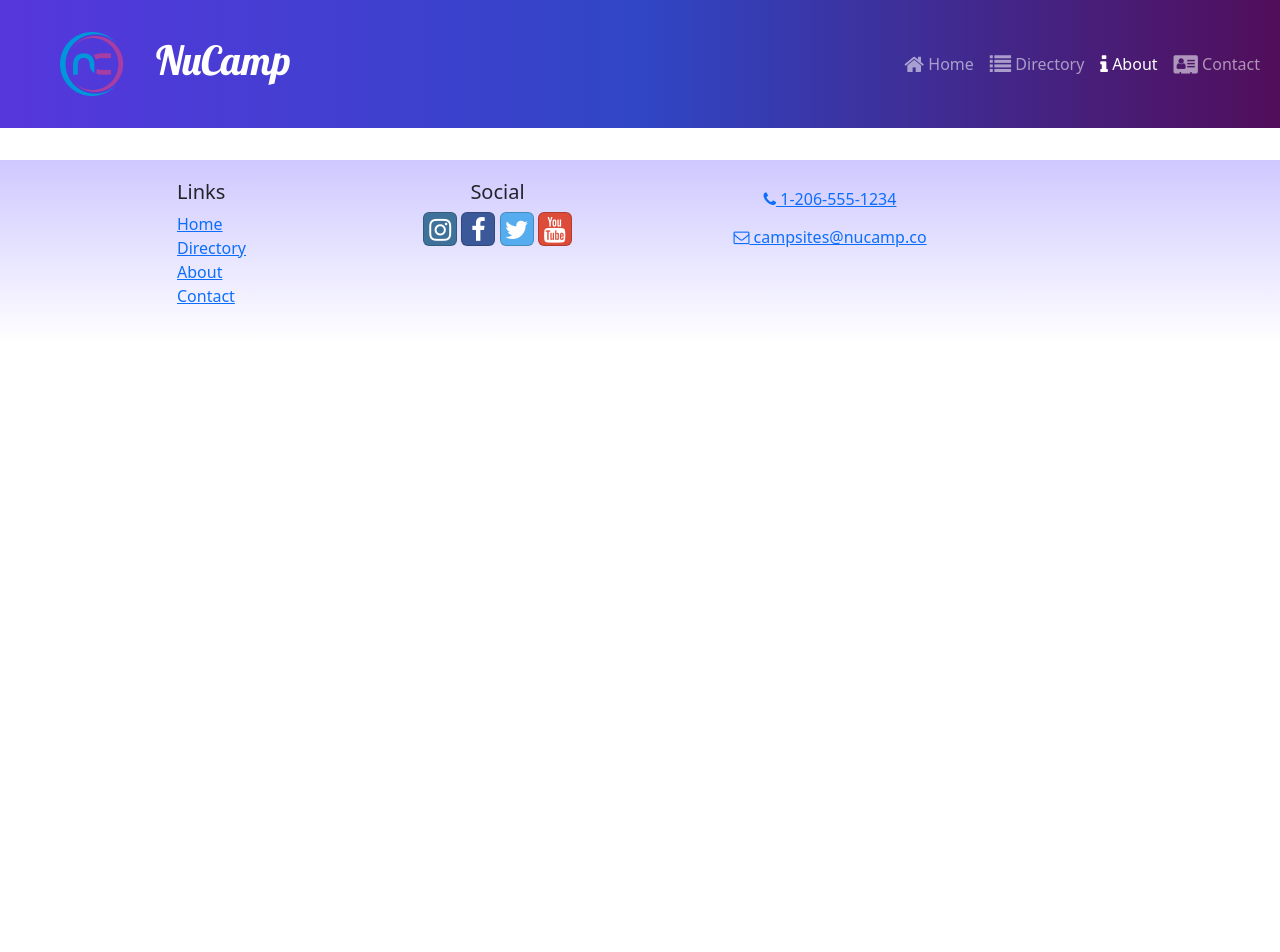
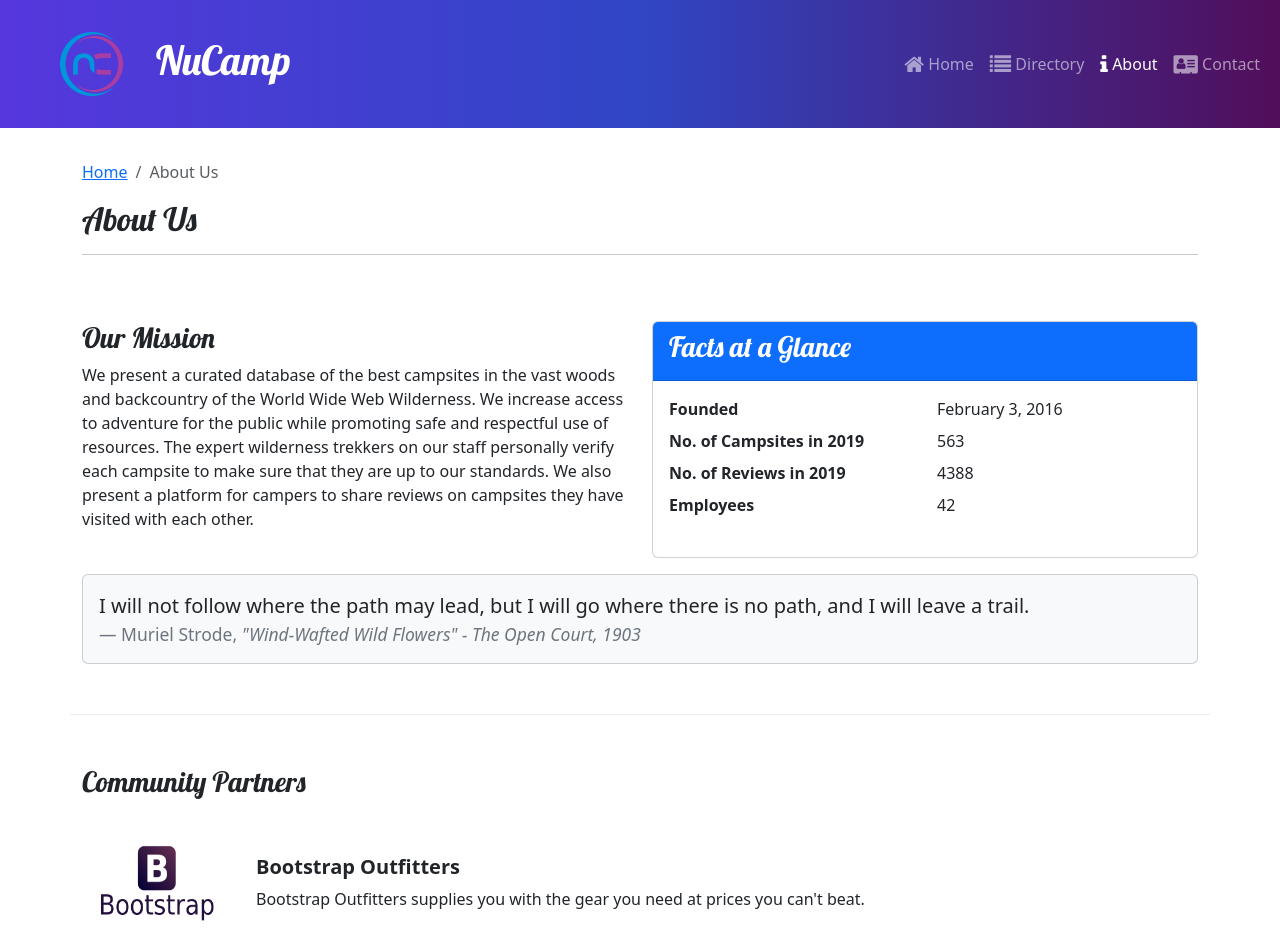
Before and after one commit to Yakutmuder9/Nucampsite-React-Course, a React (Create React App) app: page /about in a window 1280 px wide. Shown: the top 952 px of the page. Before the commit the page ends 800 px from the top, so only its background shows below. Built offline with nearby package versions, Linux system fonts and the light colour scheme.

Commit message:
partner component add

```diff
--- a/src/App.js
+++ b/src/App.js
@@ -6,6 +6,7 @@
 import CampsitesDirectoryPage from './pages/CampsitesDirectoryPage';
 import './App.css';
 import CampsiteDetailPage from './pages/CampsiteDetailPage';
+import AboutPage from './pages/AboutPage';
 
 function App() {
     return (
@@ -19,6 +20,7 @@
                     path='directory/:campsiteId'
                     element={<CampsiteDetailPage />}
                 />
+                <Route path='about' element={<AboutPage />} />
             </Routes>
             <Footer />
         </div>
--- a/src/features/display/DisplayList.js
+++ b/src/features/display/DisplayList.js
@@ -2,9 +2,10 @@
 import DisplayCard from './DisplayCard';
 import { selectFeaturedCampsite } from '../campsites/campsitesSlice';
 import { selectFeaturedPromotion } from '../promotions/promotionsSlice';
+import { selectFeaturedPartner } from '../partners/partnersSlice';
 
 const DisplayList = () => {
-    const items = [selectFeaturedCampsite(), selectFeaturedPromotion()];
+    const items = [selectFeaturedCampsite(), selectFeaturedPromotion(),selectFeaturedPartner()];
 
     return (
         <Row>
--- /dev/null
+++ b/src/features/partners/Partner.js
@@ -0,0 +1,19 @@
+const Partner = ({ partner }) => {
+    if (partner) {
+      const { image, name, description } = partner;
+
+      return (
+        <>
+          <img src={image} alt={name} style={{ width: "150px" }} />
+          <div className="m-4">
+            <h5 className="fw-bold">{name}</h5>
+            {description}
+          </div>
+        </>
+      );
+    }
+
+    return null;
+  };
+
+  export default Partner;
--- /dev/null
+++ b/src/features/partners/PartnersList.js
@@ -0,0 +1,23 @@
+import { selectAllPartners } from "./partnersSlice";
+import { Row, Col } from "reactstrap";
+import Partner from "./Partner";
+
+const PartnersList = () => {
+  const partners = selectAllPartners();
+
+  return (
+    <Col className="mt-4">
+      <Row>
+        {partners.map((partner) => {
+          return (
+            <div className="d-flex mb-5" key={partner.id}>
+              <Partner partner={partner} />
+            </div>
+          );
+        })}
+      </Row>
+    </Col>
+  );
+};
+
+export default PartnersList;
--- /dev/null
+++ b/src/features/partners/partnersSlice.js
@@ -0,0 +1,9 @@
+import { PARTNERS } from "../../app/shared/PARTNERS";
+
+export const selectAllPartners = () => {
+  return PARTNERS;
+};
+
+export const selectFeaturedPartner = () => {
+  return PARTNERS.find((partner) => partner.featured);
+};
--- /dev/null
+++ b/src/pages/AboutPage.js
@@ -0,0 +1,71 @@
+import { Col, Row, Container, Card, CardBody, CardHeader } from "reactstrap";
+import PartnersList from "../features/partners/PartnersList";
+import SubHeader from "../components/SubHeader";
+
+const AboutPage = () => {
+  return (
+    <Container>
+      <SubHeader current="About Us" />
+      <Row className="row-content">
+        <Col sm="6">
+          <h3>Our Mission</h3>
+          <p>
+            We present a curated database of the best campsites in the vast
+            woods and backcountry of the World Wide Web Wilderness. We increase
+            access to adventure for the public while promoting safe and
+            respectful use of resources. The expert wilderness trekkers on our
+            staff personally verify each campsite to make sure that they are up
+            to our standards. We also present a platform for campers to share
+            reviews on campsites they have visited with each other.
+          </p>
+        </Col>
+        <Col sm="6">
+          <Card>
+            <CardHeader className="bg-primary text-white">
+              <h3>Facts at a Glance</h3>
+            </CardHeader>
+            <CardBody>
+              <dl className="row">
+                <dt className="col-6">Founded</dt>
+                <dd className="col-6">February 3, 2016</dd>
+                <dt className="col-6">No. of Campsites in 2019</dt>
+                <dd className="col-6">563</dd>
+                <dt className="col-6">No. of Reviews in 2019</dt>
+                <dd className="col-6">4388</dd>
+                <dt className="col-6">Employees</dt>
+                <dd className="col-6">42</dd>
+              </dl>
+            </CardBody>
+          </Card>
+        </Col>
+        <Col>
+          <Card className="bg-light mt-3">
+            <CardBody>
+              <blockquot className="blockquote">
+                <p>
+                  I will not follow where the path may lead, but I will go where
+                  there is no path, and I will leave a trail.
+                </p>
+                <footer className="blockquote-footer">
+                Muriel Strode,{" "}
+                <cite title="Source Title">
+                  "Wind-Wafted Wild Flowers" - The Open Court, 1903
+                </cite>
+              </footer>
+              </blockquot>
+
+            </CardBody>
+          </Card>
+        </Col>
+      </Row>
+      <Row className="row-content">
+        <Col xs="12">
+          <h3>Community Partners</h3>
+        </Col>
+        <PartnersList  />
+      </Row>
+    </Container>
+  );
+};
+
+export default AboutPage;
```
